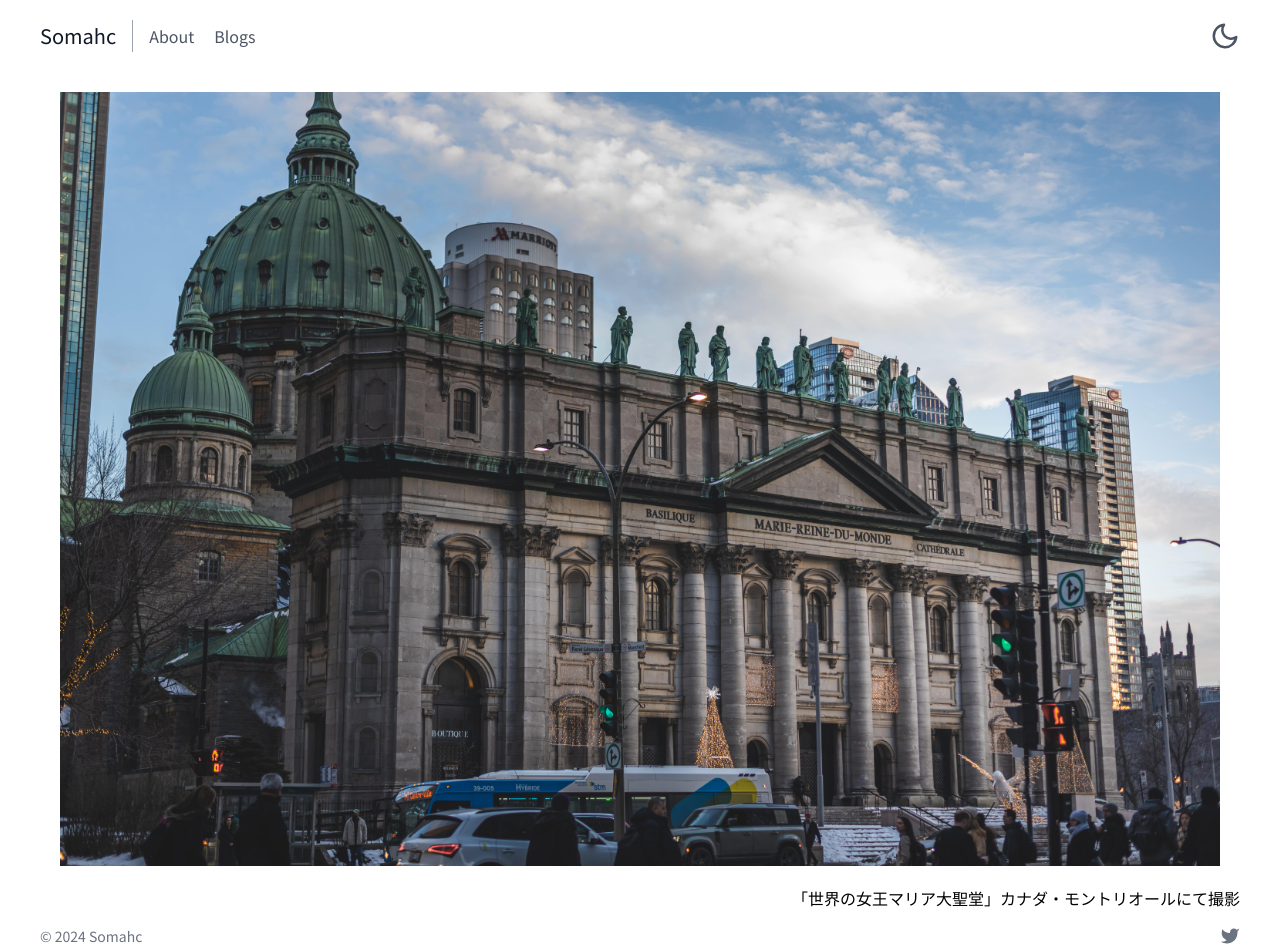
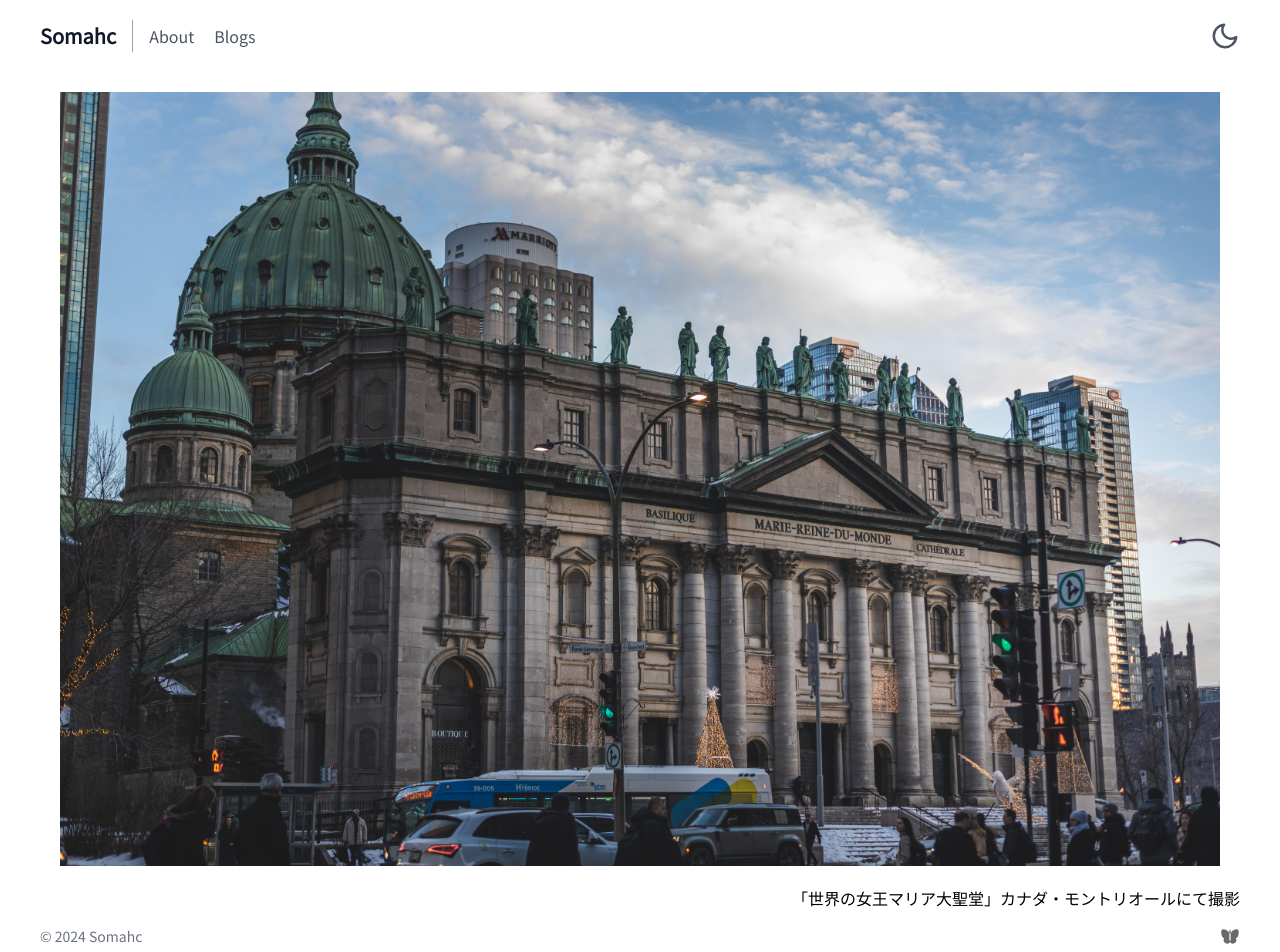
Before and after one commit to Somahc/nextjs-portfolio, a Next.js app: page / in a window 1280 px wide. Shown: the top 952 px of the page. Built offline with nearby package versions, Linux system fonts and the light colour scheme.

Commit message:
フッター Blueskyリンクへ変更

```diff
--- a/src/app/layout.tsx
+++ b/src/app/layout.tsx
@@ -7,6 +7,7 @@ import "./globals.css";
 import Link from "next/link";
 import "zenn-content-css";
 import { Noto_Sans_JP } from "next/font/google";
+import { PiButterflyFill } from "react-icons/pi";
 
 const notoSansJp = Noto_Sans_JP({ weight: "400", subsets: ["latin"] });
 
@@ -67,7 +68,7 @@ export default function RootLayout({
             <header className="text-gray-600 body-font">
               <div className="container mx-auto flex flex-wrap py-5 flex-col md:flex-row items-center">
                 <Link href="/" className="flex title-font font-medium items-center text-gray-900 mb-4 md:mb-0">
-                  <span className="dark:text-white text-xl">Somahc</span>
+                  <span className="dark:text-white text-xl font-bold">Somahc</span>
                 </Link>
                 <nav className="md:mr-auto md:ml-4 md:py-1 md:pl-4 md:border-l md:border-gray-400	flex flex-wrap items-center text-base justify-center">
                   <Link href="/about" className="mr-5 hover:text-gray-300">About</Link>
@@ -85,11 +86,9 @@ export default function RootLayout({
                   <p className="text-gray-500 text-sm text-center sm:text-left">© 2024 Somahc
                   </p>
                   <span className="inline-flex sm:ml-auto sm:mt-0 mt-2 justify-center sm:justify-start">
-                    <a className="ml-3 text-gray-500">
-                      <svg fill="currentColor" stroke-linecap="round" stroke-linejoin="round" stroke-width="2" className="w-5 h-5" viewBox="0 0 24 24">
-                        <path d="M23 3a10.9 10.9 0 01-3.14 1.53 4.48 4.48 0 00-7.86 3v1A10.66 10.66 0 013 4s-4 9 5 13a11.64 11.64 0 01-7 2c9 5 20 0 20-11.5a4.5 4.5 0 00-.08-.83A7.72 7.72 0 0023 3z"></path>
-                      </svg>
-                    </a>
+                    <div className="ml-3 text-gray-500">
+                      <a href="https://bsky.app/profile/s1greni.bsky.social"><PiButterflyFill size={20} color={'#696969'} /></a>
+                    </div>
                   </span>
                 </div>
               </div>
```
